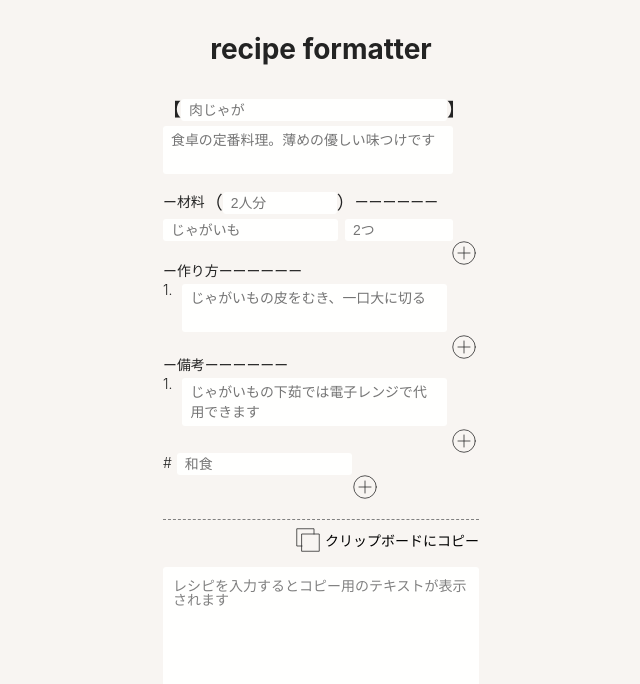
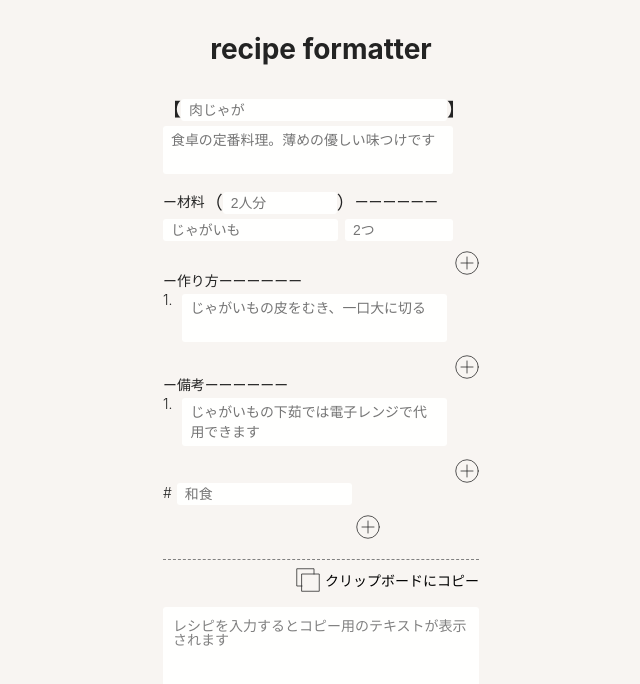
Before and after one commit to YukiAmakawa/RecipeFormatter, a Vue app: page / in a window 1280 px wide. Shown: the top 684 px of the page, without its empty margins (319-959 px from the left). Built offline with nearby package versions, Linux system fonts and the light colour scheme.

Commit message:
fix: アイコンのmargin-top調整

```diff
--- a/src/components/organisms/HashTagList.vue
+++ b/src/components/organisms/HashTagList.vue
@@ -61,7 +61,7 @@ export default Vue.extend({
   }
   .icon {
     margin-left: auto;
-    margin-right: 3px;
+    margin-top: 10px;
   }
 }
 </style>
--- a/src/components/organisms/IngredientList.vue
+++ b/src/components/organisms/IngredientList.vue
@@ -80,7 +80,7 @@ export default Vue.extend({
   }
   .icon {
     margin-left: auto;
-    margin-right: 3px;
+    margin-top: 10px;
   }
 }
 </style>
--- a/src/components/organisms/MemoList.vue
+++ b/src/components/organisms/MemoList.vue
@@ -67,7 +67,7 @@ export default Vue.extend({
   }
   .icon {
     margin-left: auto;
-    margin-right: 3px;
+    margin-top: 10px;
   }
 }
 </style>
--- a/src/components/organisms/StepList.vue
+++ b/src/components/organisms/StepList.vue
@@ -65,7 +65,7 @@ export default Vue.extend({
   }
   .icon {
     margin-left: auto;
-    margin-right: 3px;
+    margin-top: 10px;
   }
 }
 </style>
```
